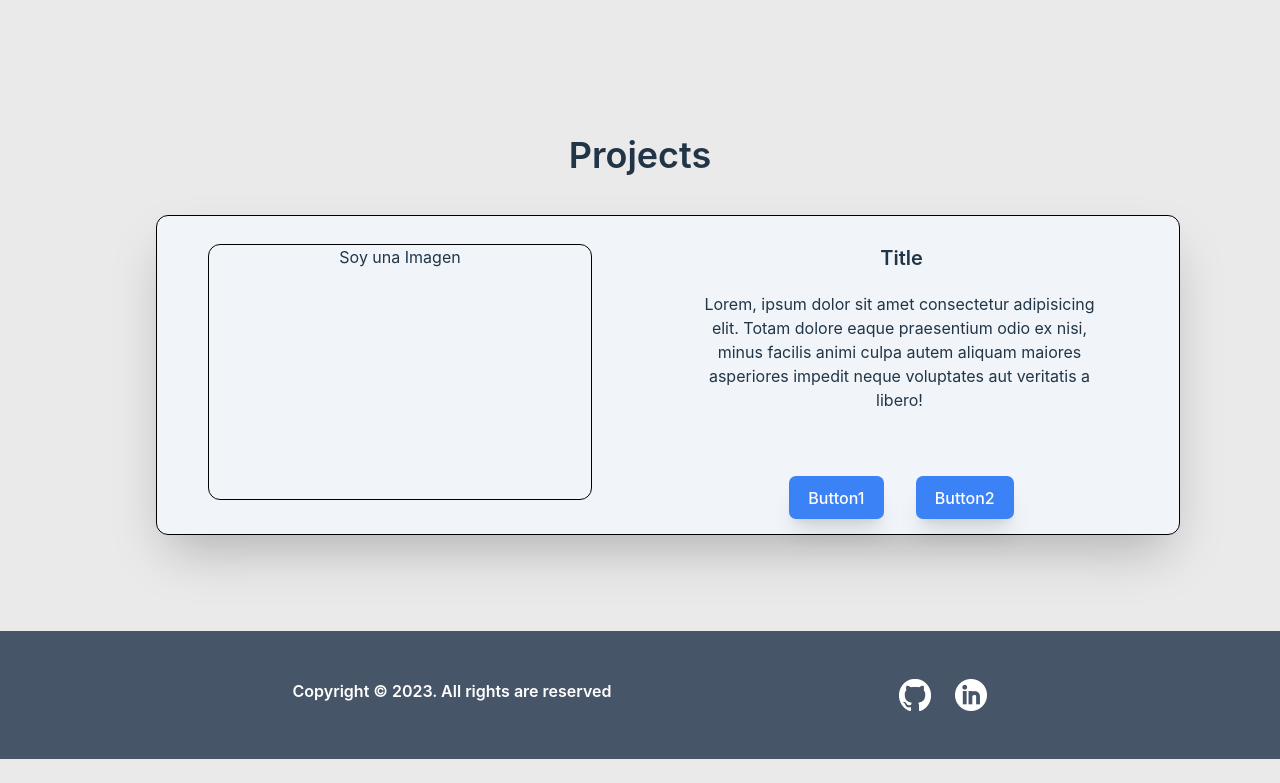
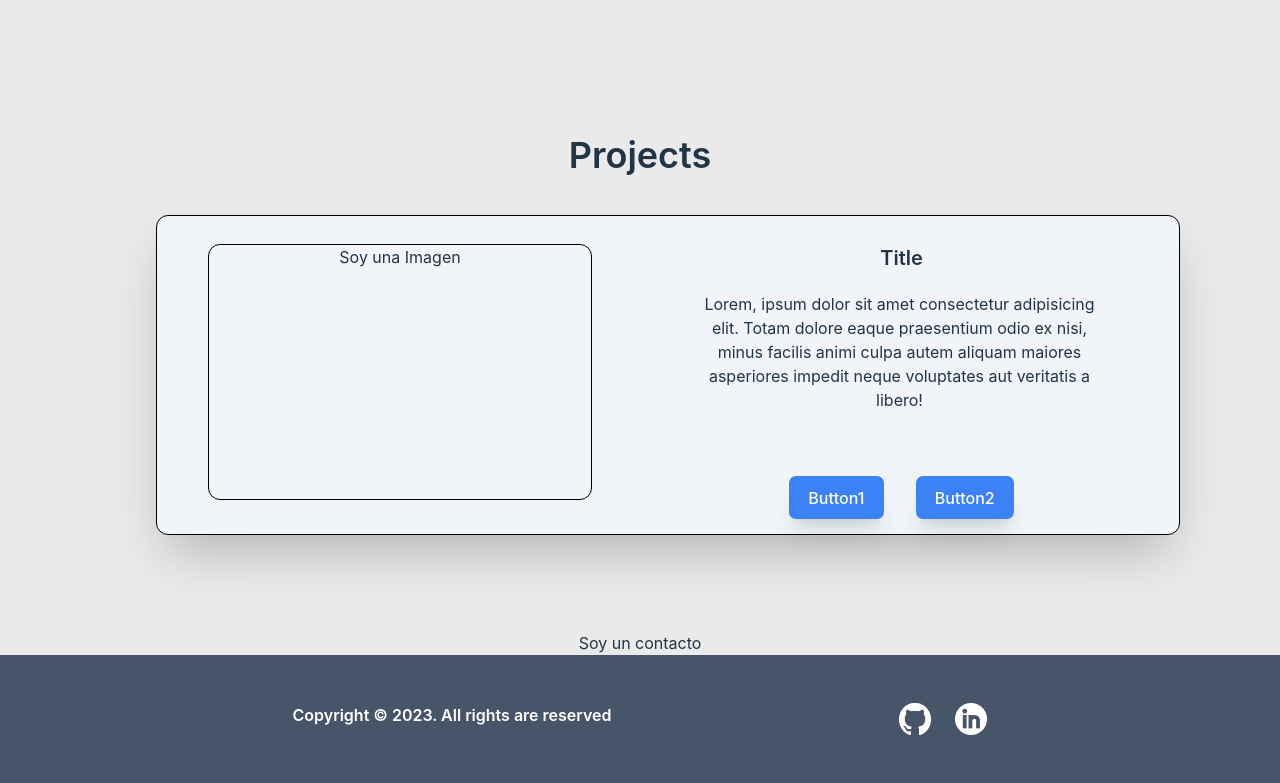
Before and after one commit to denisrold/Portfolio, a React (Vite) app in the folder portfolio/: page / in a window 1280 px wide. Shown: the part 1133-1916 px from the top of the page. Before the commit the page ends 1892 px from the top, so only its background shows below. Built offline with nearby package versions, Linux system fonts and the light colour scheme.

Commit message:
Contact me

```diff
--- a/portfolio/src/App.jsx
+++ b/portfolio/src/App.jsx
@@ -6,6 +6,7 @@ import Home from './views/Home';
 import TechStack from'./views/TechStack';
 import About from './views/About';
 import Proyects from './views/Proyects';
+import ContactMe  from './views/Contact';
 
 function App() {
 
@@ -17,6 +18,7 @@ function App() {
           <TechStack/>
           <About />
           <Proyects />
+          <ContactMe />
           <Footer />
        </div>
     </>
--- /dev/null
+++ b/portfolio/src/views/Contact.jsx
@@ -0,0 +1,9 @@
+const ContactMe = ()=>{
+    return(
+        <>
+        <p>Soy un contacto</p>
+        </>
+    )
+}
+
+export default ContactMe;
```
